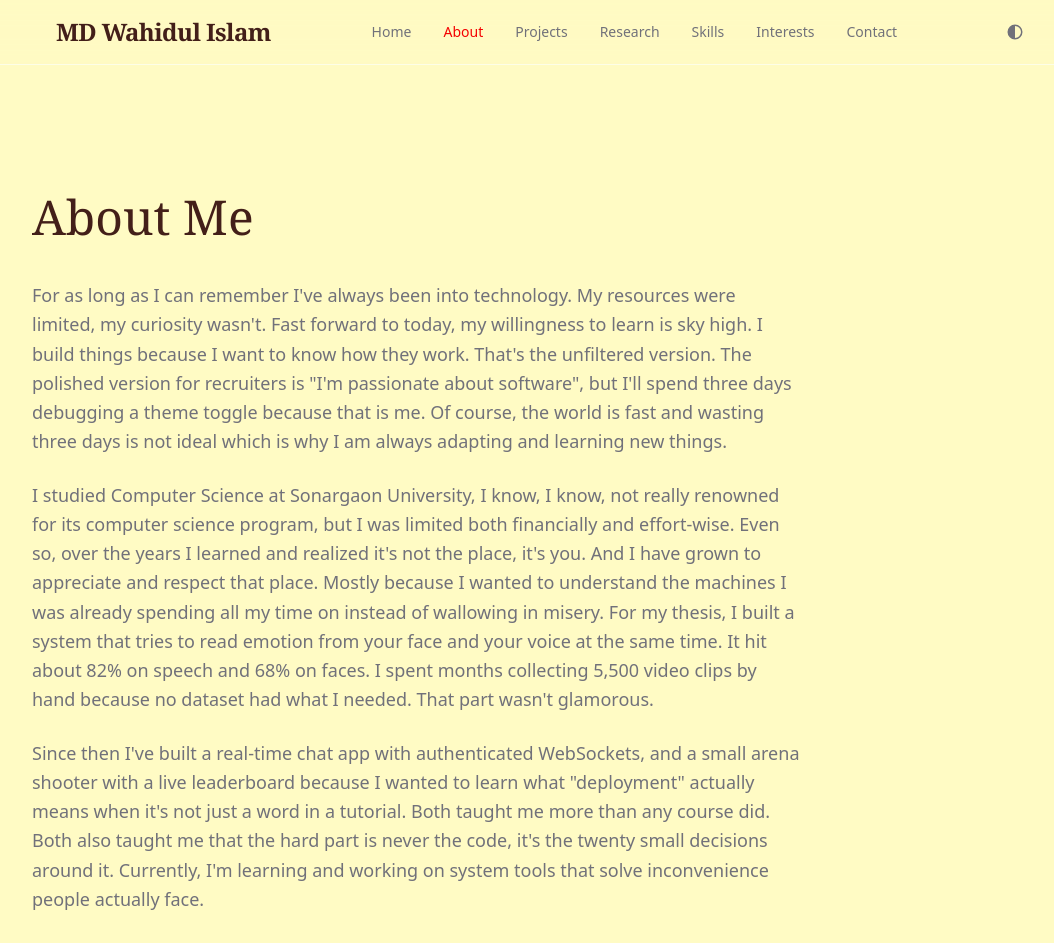
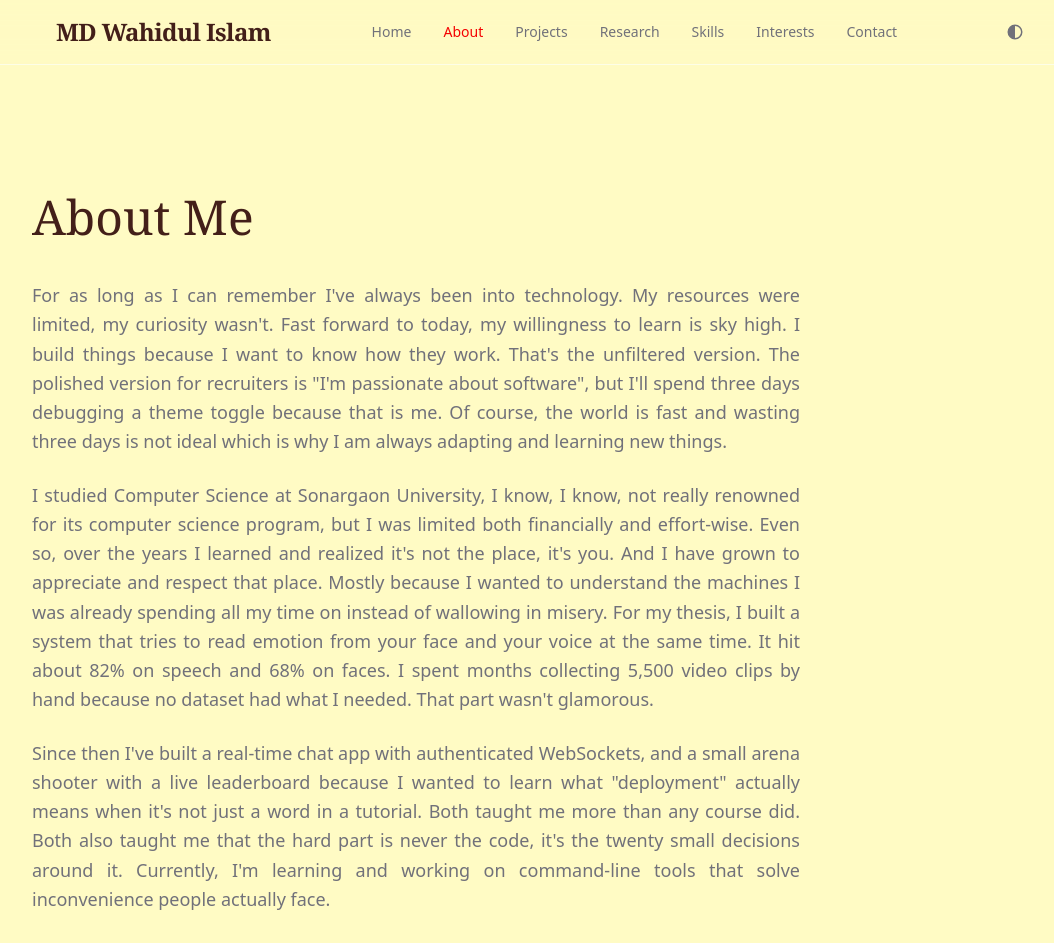
Before and after one commit to Stray3rdBorn/Portfolio-2026, a Next.js app in the folder portfolio/: page /about in a window 1280 px wide. Shown: the top 943 px of the page, without its empty margins (96-1150 px from the left). Built offline with nearby package versions, Linux system fonts and the light colour scheme.

Commit message:
Update metadata

```diff
--- a/portfolio/app/about/page.tsx
+++ b/portfolio/app/about/page.tsx
@@ -11,7 +11,7 @@ export default function AboutPage() {
         <h1 className="font-serif text-4xl md:text-5xl font-medium">
           About Me
         </h1>
-        <div className="mt-10 space-y-6 text-lg text-muted leading-relaxed">
+        <div className="mt-10 space-y-6 text-lg text-muted leading-relaxed text-justify">
           <p>
             For as long as I can remember I've always been into technology. My
             resources were limited, my curiosity wasn't. Fast forward to today,
@@ -42,8 +42,8 @@ export default function AboutPage() {
             not just a word in a tutorial. Both taught me more than any course
             did. Both also taught me that the hard part is never the code, it's
             the twenty small decisions around it. Currently, I'm learning and
-            working on system tools that solve inconvenience people actually
-            face.
+            working on command-line tools that solve inconvenience people
+            actually face.
           </p>
           <p>
             Outside of this, I read a lot of philosophy, history, politics,
--- a/portfolio/app/layout.tsx
+++ b/portfolio/app/layout.tsx
@@ -11,7 +11,8 @@ export const metadata: Metadata = {
     default: "MD Wahidul Islam | Portfolio",
     template: "%s | MD Wahidul Islam",
   },
-  description: "Full stack developer who loves building system tools & games.",
+  description:
+    "Full Stack Software Developer who loves building web applications, command-line tools & games.",
 };
 export default function RootLayout({
   children,
--- a/portfolio/components/layout/Footer.tsx
+++ b/portfolio/components/layout/Footer.tsx
@@ -1,7 +1,14 @@
 import Link from "next/link";
+import { cacheLife } from "next/cache";
 
-export function Footer() {
-  const currentYear = new Date().getFullYear();
+async function getCurrentYear() {
+  "use cache";
+  cacheLife("max");
+  return new Date().getFullYear();
+}
+
+export async function Footer() {
+  const currentYear = await getCurrentYear();
 
   return (
     <footer className="border-t border-surface bg-bg">
```
